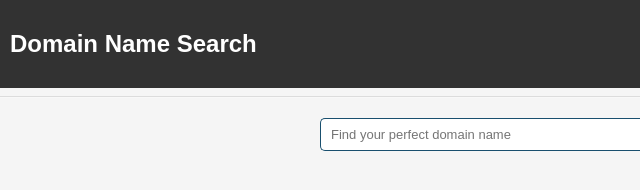
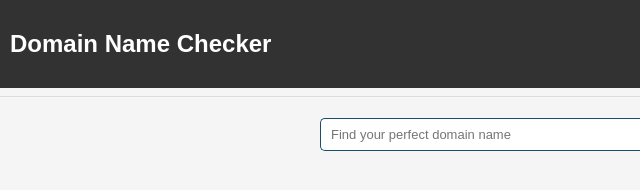
Before and after one commit to sabbirshawon/domain-checker, a React app: page public/index.html in a window 1280 px wide. Shown: the full height of the page, 0-640 px from the left. Built offline with nearby package versions, Linux system fonts and the light colour scheme.

Commit message:
Update index.html

```diff
--- a/public/index.html
+++ b/public/index.html
@@ -3,14 +3,14 @@
   <head>
     <meta charset="utf-8">
     <meta name="viewport" content="width=device-width, initial-scale=1">
-    <title>Domain Search Test</title>
+    <title>Domain Name Checker</title>
     <link rel='stylesheet' id='rstore-css' href='store.css' type='text/css' media='all' />
     <link rel='stylesheet' id='dashicons-css' href='dashicons.min.css' type='text/css' media='all' />
   </head>
 
   <body>
     <div class="header">
-      <h2>Domain Name Search</h2>
+      <h2>Domain Name Checker</h2>
     </div>
 
     <hr />
```
